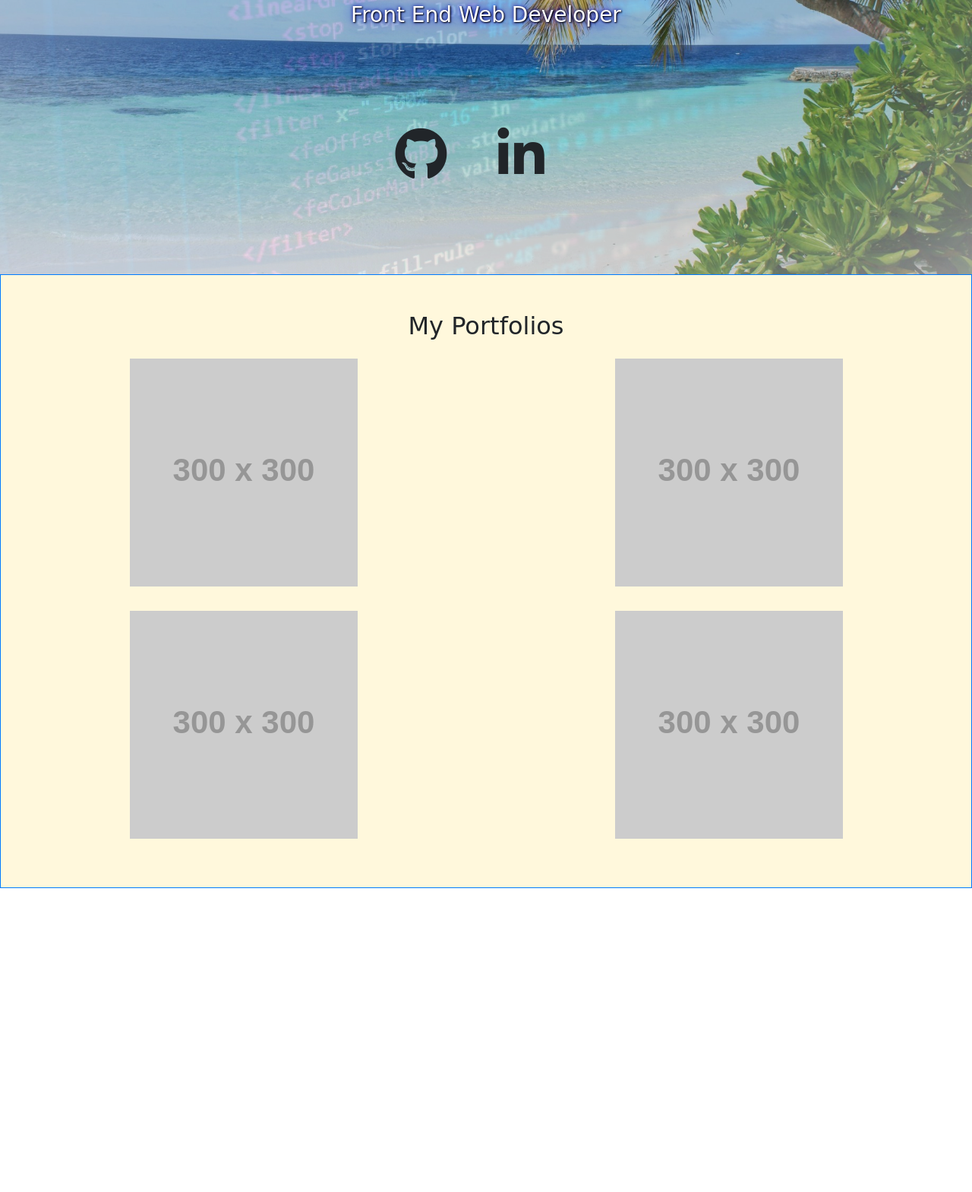
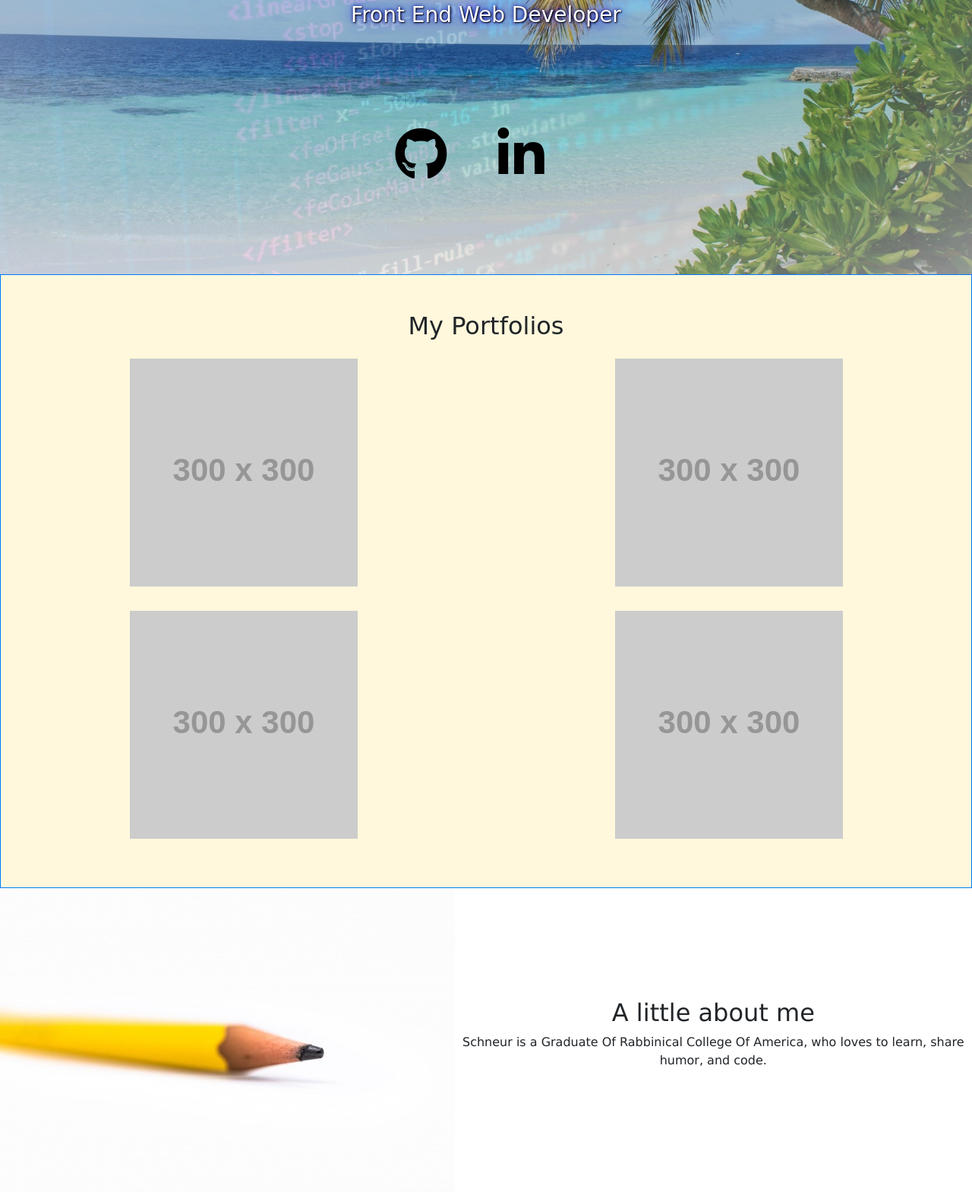
Before and after one commit to schneur/personal-portfolio, a plain HTML site: page index.html in a window 1280 px wide. Shown: the part 491-2060 px from the top of the page at 76% size. Before the commit the page ends 1660 px from the top, so only its background shows below. Drawn offline with nearby package versions, Linux system fonts and the light colour scheme; placeholder pictures from the web are drawn by us.

Commit message:
about-me scetion added

```diff
--- a/index.html
+++ b/index.html
@@ -17,20 +17,20 @@
       <div class="collapse navbar-collapse" id="navbarNav">
         <ul class="navbar-nav">
           <li class="nav-item border-right">
-            <a class="nav-link" href="#">Home</a>
+            <a class="nav-link" href="#home-page">Home</a>
           </li>
           <li class="nav-item border-right">
-            <a class="nav-link" href="#">portfolios</a>
+            <a class="nav-link" href="#personal-portfolios">portfolios</a>
           </li>
           <li class="nav-item">
-            <a class="nav-link" href="#">about</a>
+            <a class="nav-link" href="#about-me">about</a>
           </li>
         </ul>
       </div>
     </nav>
 
     <div class="container-fluid px-0">
-      <div class="row home-page mx-0">
+      <div id="home-page" class="row home-page mx-0">
         <div class="col-xs-12">
           <img class="img-fluid" src="./images/pedro-monteiro-HfIex7qwTlI-unsplash.jpg">
           <img class="img-fluid code-img" src="./images/florian-olivo-4hbJ-eymZ1o-unsplash.jpg">
@@ -38,13 +38,13 @@
             <h1>Schneur yeftadonay</h1>
             <h4>Front End Web Developer</h4>
             <div class="links">
-              <i class="fab fa-github github-link"></i>
-              <i class="fab fa-linkedin-in linkedin-link"></i>
+              <a href="https://github.com/schneur"><i class="fab fa-github github-link"></i></a>
+              <a href="https://www.linkedin.com/"><i class="fab fa-linkedin-in linkedin-link"></i></a>
             </div>
           </div>
         </div>
       </div>
-      <div class="Personal-portfolios mx-0 py-5 border border-primary">
+      <div id="personal-portfolios" class="Personal-portfolios mx-0 py-5 border border-primary">
         <h2>
           My Portfolios
         </h2>
@@ -65,10 +65,17 @@
       </div>
 
 
-      <div class="row">
+      <div id="about-me" class="row mx-0 about-me">
         <div class="col-xs-6">
+          <img class="img-fluid" src="./images/solen-feyissa-N-GpAMItcPc-unsplash.jpg">
         </div>
-        <div class="col-xs-6">
+        <div class="col-xs-6 align-self-center">
+          <h2>
+            A little about me
+          </h2>
+          <p>
+            Schneur is a Graduate Of Rabbinical College Of America, who loves to learn, share humor, and code.
+          </p>
         </div>
       </div>
 
--- a/style.css
+++ b/style.css
@@ -39,16 +39,17 @@
   font-size: 28px;
 }
 
-.home-page-info .links{
-  padding-top: 130px;
-}
-
 .links {
  position: absolute;
+ padding-top: 130px;
  top: 80%;
  right: 44%;
  font-size: 70px;
  word-spacing: 45px;
+}
+
+.links a {
+  color: black;
 }
 
 .Personal-portfolios {
@@ -63,3 +64,9 @@
   padding: 0px;
   text-align: center;
 }
+
+.about-me {
+  font-family: Verdana, Geneva, Tahoma, sans-serif;
+  flex-wrap: nowrap;
+  text-align: center;
+}
```
Also changed, not shown: images/solen-feyissa-N-GpAMItcPc-unsplash.jpg (added).
